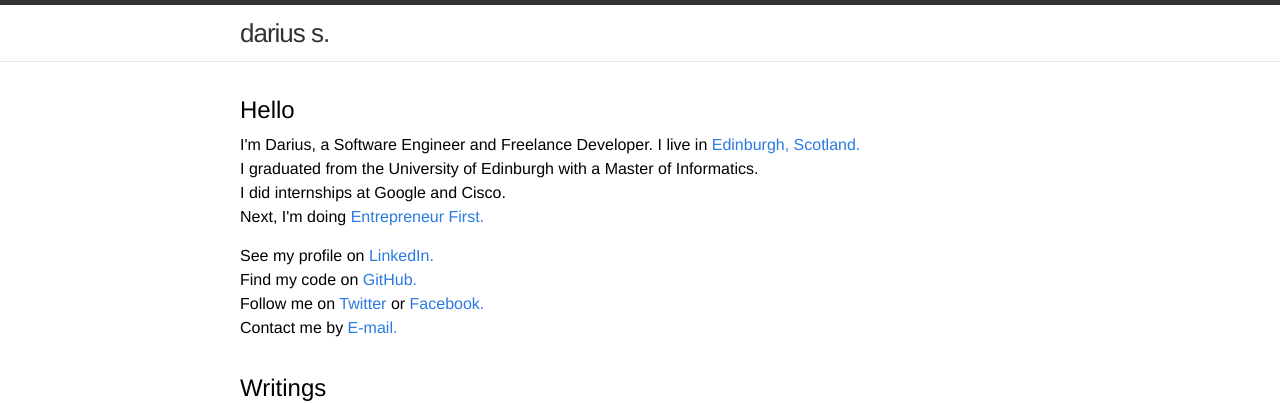
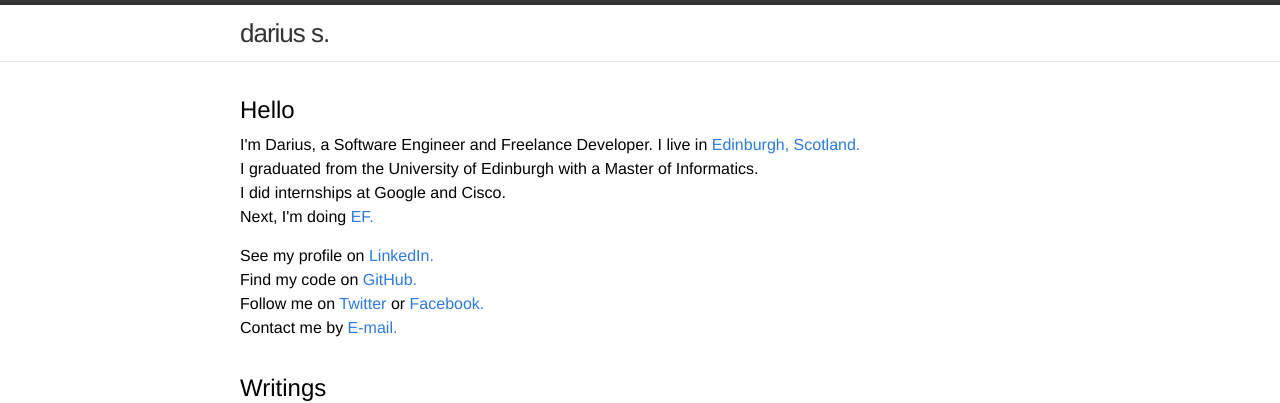
Before and after one commit to darka/dariuss.net, a Jekyll site: the page built from index.html, in a window 1280 px wide. Shown: the top 403 px of the page. Built offline with Jekyll 4.4.1, drawn with Linux system fonts in a browser that asks for light colours.

Commit message:
Renamed EF link

```diff
--- a/index.html
+++ b/index.html
@@ -10,7 +10,7 @@ layout: default
   I'm Darius, a Software Engineer and Freelance Developer. I live in <a href="https://www.google.com/maps/place/Edinburgh/">Edinburgh, Scotland.</a><br/>
   I graduated from the University of Edinburgh with a Master of Informatics.<br/>
   I did internships at Google and Cisco.<br/>
-  Next, I'm doing <a href="http://www.entrepreneurfirst.org.uk/">Entrepreneur First.</a><br/>
+  Next, I'm doing <a href="http://www.joinef.com/">EF.</a><br/>
   </p>
 
   <ul class="me">
```
